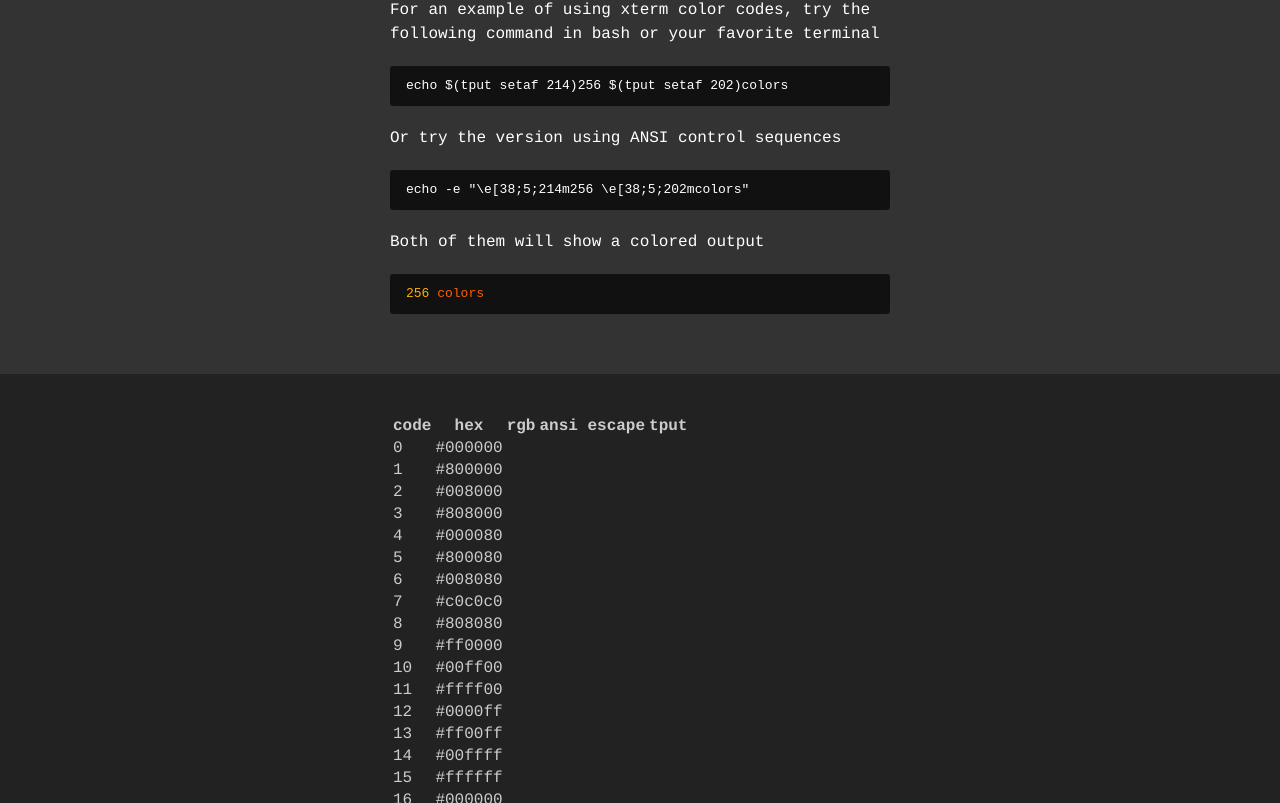
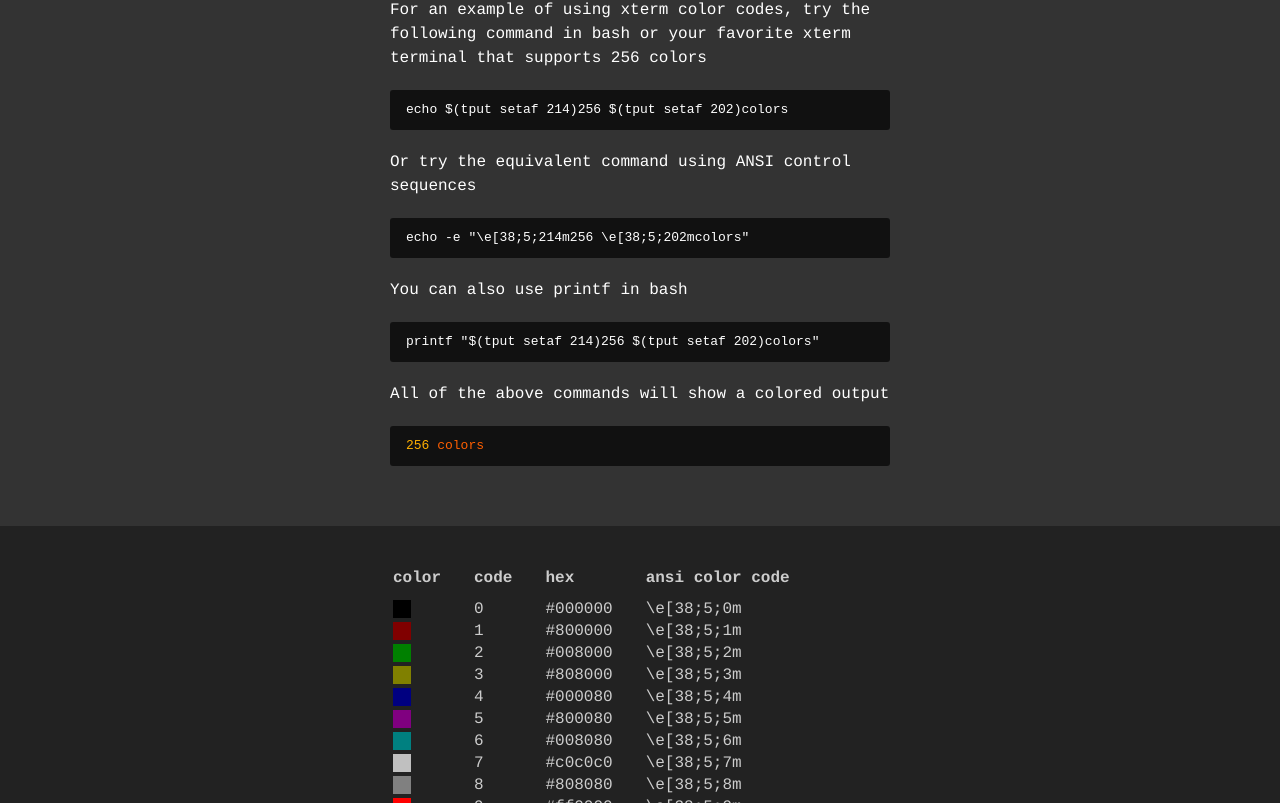
Before and after one commit to linrock/256-colors, a Vue app: page / in a window 1280 px wide. Shown: the part 1317-2120 px from the top of the page. Built offline with nearby package versions, Linux system fonts and the light colour scheme.

Commit message:
Add colors and ansi color codes to the color table

```diff
--- a/public/index.html
+++ b/public/index.html
@@ -4,8 +4,9 @@
     <meta charset="utf-8">
     <meta http-equiv="X-UA-Compatible" content="IE=edge">
     <meta name="viewport" content="width=device-width,initial-scale=1.0">
+    <meta name="description" content="256 color codes for xterm terminals. Examples of bash printf and setaf commands.">
     <link rel="icon" href="<%= BASE_URL %>favicon.ico">
-    <title>256-colors</title>
+    <title>Xterm 256 colors and examples</title>
   </head>
   <body>
     <noscript>
--- a/src/components/ColorTable.vue
+++ b/src/components/ColorTable.vue
@@ -4,19 +4,22 @@
       table.color-table
         thead
           tr
+            th color
             th code
             th hex
-            th rgb
-            th ansi escape
-            th tput
+            th ansi color code
         tbody
           tr(v-for="i in 256" :key="i")
+            td
+              square(:code="i - 1")
             td {{ i-1 }}
             td {{ COLORS[i-1] }}
+            td \e[38;5;{{ i - 1 }}m
 
 </template>
 
 <script>
+  import Square from './Square'
   import COLORS from '../utils/colors'
 
   export default {
@@ -24,6 +27,10 @@
       return {
         COLORS
       }
+    },
+
+    components: {
+      Square
     }
   }
 </script>
@@ -34,4 +41,17 @@
     background #222
     padding 40px 0 80px
 
+  table
+    th
+      text-align left
+      padding-right 30px
+      padding-bottom 10px
+
+    td
+      padding-right 30px
+
+  .square
+    width 18px
+    height 18px
+
 </style>
--- a/src/components/Example.vue
+++ b/src/components/Example.vue
@@ -4,16 +4,22 @@
       h2 Using xterm color codes
       div
         | For an example of using xterm color codes, try the
-        | following command in bash or your favorite terminal
+        | following command in bash or your favorite xterm terminal
+        | that supports 256 colors
       code
         | echo $(tput setaf 214)256
         | $(tput setaf 202)colors
       div
-        | Or try the version using ANSI control sequences
+        | Or try the equivalent command using ANSI control sequences
       code
         | echo -e "\e[38;5;214m256 \e[38;5;202mcolors"
       div
-        | Both of them will show a colored output
+        | You can also use printf in bash
+      code
+        | printf "$(tput setaf 214)256
+        | $(tput setaf 202)colors"
+      div
+        | All of the above commands will show a colored output
       code
         color-span(:code="214") 256
         color-span(:code="202") colors
```
